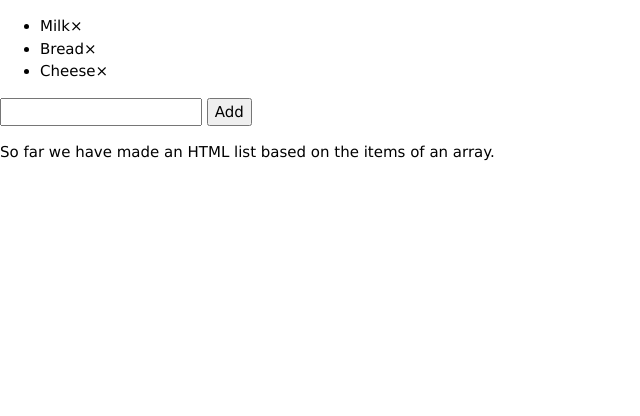
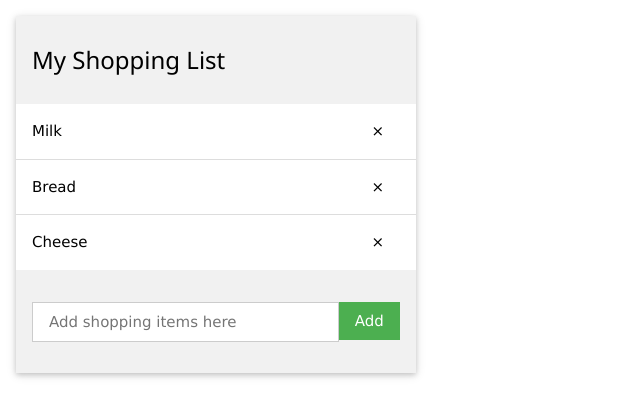
Before and after one commit to andriusmw/listacompra, a plain HTML site: page index.html in a window 1280 px wide. Shown: the whole page, without its empty margins (0-640 px from the left). Drawn offline with nearby package versions, Linux system fonts and the light colour scheme.

Commit message:
CSS y estilos

```diff
--- a/index.html
+++ b/index.html
@@ -25,18 +25,33 @@ app.controller("myCtrl", function($scope) {
 });
 </script>
 
-<div ng-app="myShoppingList" ng-controller="myCtrl"> <!--Llaman al scope de la app y al controlador-->
-  <ul>
-    <li ng-repeat="x in products">{{x}}<span ng-click="removeItem($index)">&times;</span>
-         </li>
+<div ng-app="myShoppingList" ng-controller="myCtrl"
+ng-cloak
+class="w3-card-2 w3-margin" style="max-width:400px;"> <!--Llaman al scope de la app y al controlador-->
+
+<header class="w3-container w3-light-grey w3-padding-16">
+    <h3>My Shopping List</h3>
+  </header>
+  <ul class="w3-ul">
+    <li ng-repeat="x in products" class="w3-padding-16" >{{x}}
+                <span ng-click="removeItem($index)"
+                    style="cursor:pointer;" class="w3-right w3-margin-right">&times;</span>
+    </li>
     <!--bindea el li al ng-repeat que crea un bucle y recorre el array-->
   </ul>
-  <input ng-model="addMe">  <!--Le pasa info a la función addItem-->
-  <button ng-click="addItem()">Add</button>  <!--Llama a la función add item para que añada lo que hay en addMe cuando se hace click-->
+  <div class="w3-container w3-light-grey w3-padding-16">
+    <div class="w3-row w3-margin-top">
+      <div class="w3-col s10">
+        <input placeholder="Add shopping items here" ng-model="addMe" class="w3-input w3-border w3-padding">
+      </div>
+      <div class="w3-col s2">
+        <button ng-click="addItem()" class="w3-btn w3-padding w3-green">Add</button>
+      </div>
+    </div>
   <p>{{errortext}}</p>
 </div>
 
-<p>So far we have made an HTML list based on the items of an array.</p>
+
 
 </body>
 </html>
```
